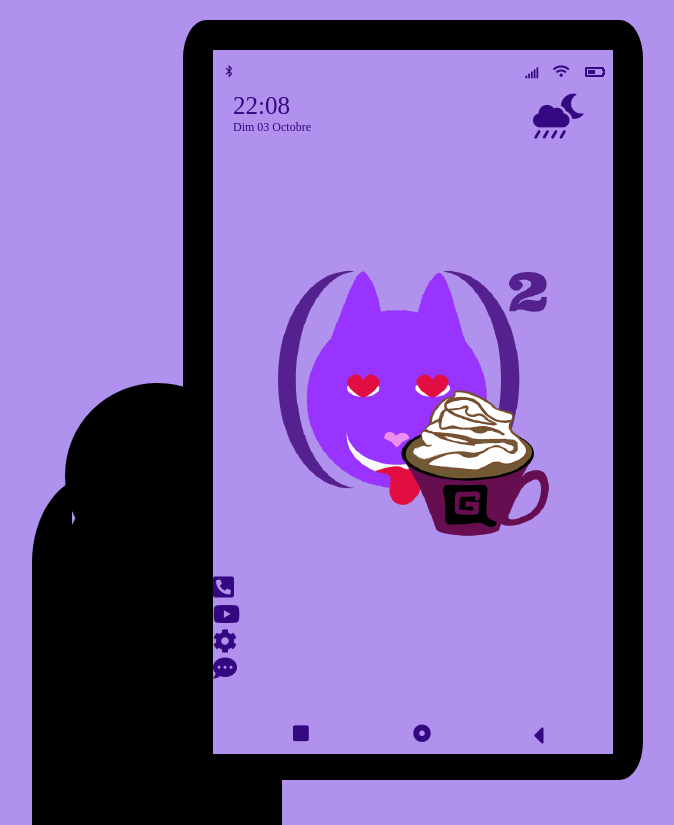
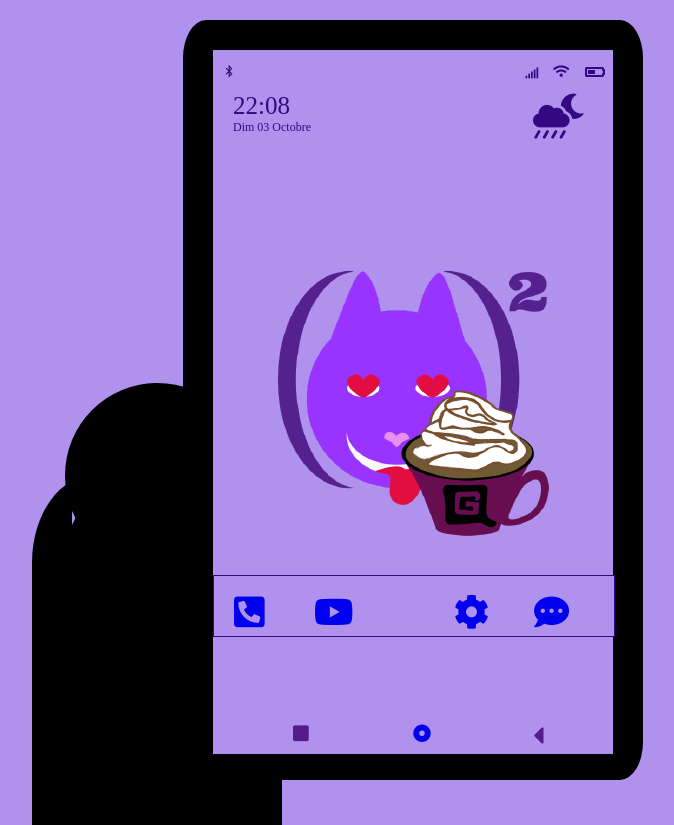
Before and after one commit to acha88/chaTablet, a plain HTML site: page index.html in a window 1280 px wide. Shown: the whole page, without its empty margins (355-1029 px from the left). Drawn offline with Linux system fonts and the light colour scheme.

Commit message:
menus + finalisation page accueil + page youtube

```diff
--- a/style.css
+++ b/css/style.css
@@ -61,7 +61,7 @@
     height: 700px;
     border: #000 solid 30px;
     border-radius: 5%;
-    background-image: url(img/ChaHAuTcarrer_pdp.png);
+    background-image: url(../img/ChaHAuTcarrer_pdp.png);
     background-repeat: no-repeat;
     background-position: center;
 }
@@ -143,7 +143,48 @@
     width: 100%;
     height: 60px;
     color: #330881;
-    font-size: 24px;
+    font-size: 35px;
+    border: #330881 1px solid;
+}
+.appel {
+    position: absolute;
+    margin: auto;
+    top: 30%;
+    left: 5%;
+    right: 0;
+    bottom: 0;
+}
+.youtube {
+    position: absolute;
+    margin: auto;
+    top: 30%;
+    left: 25%;
+    right: 0;
+    bottom: 0;
+}
+.parametre {
+    position: absolute;
+    margin: auto;
+    top: 30%;
+    left: 60%;
+    right: 0;
+    bottom: 0;
+}
+.sms {
+    position: absolute;
+    margin: auto;
+    top: 30%;
+    left: 80%;
+    right: 0;
+    bottom: 0;
+}
+.bodyTabletYoutube {
+    position: absolute;
+    margin: auto;
+    top: 5%;
+    left: 0;
+    right: 0;
+    bottom: 0;
 }
 /* pied tablette */
 .footerTablet {
--- a/index.html
+++ b/index.html
@@ -5,7 +5,7 @@
     <meta http-equiv="X-UA-Compatible" content="IE=edge">
     <meta name="viewport" content="width=device-width, initial-scale=1.0">
     <title>ChaTubeTablette</title>
-    <link rel="stylesheet" href="style.css">
+    <link rel="stylesheet" href="css/style.css">
     <link rel="stylesheet" href="https://cdnjs.cloudflare.com/ajax/libs/font-awesome/5.13.0/css/all.min.css"/>
 </head>
 <body>
@@ -25,15 +25,19 @@
             <div class="meteo"><i class="fas fa-cloud-moon-rain"></i></div>
         </div>
         <div class="bodyTablet">
-            <div class="appel"><i class="fas fa-phone-square-alt"></i></div>
-            <div class="youtube"><i class="fab fa-youtube"></i></div>
-            <div class="parametre"><i class="fas fa-cog"></i></div>
-            <div class="sms"><i class="fas fa-comment-dots"></i></div>
+            <nav>
+                <a href="appel.html" class="appel"><i class="fas fa-phone-square-alt"></i></a>
+                <a href="chaTube.html" class="youtube"><i class="fab fa-youtube"></i></a>
+                <a href="parametre.html" class="parametre"><i class="fas fa-cog"></i></a>
+                <a href="sms.html" class="sms"><i class="fas fa-comment-dots"></i></a>
+            </nav>
         </div>
         <div class="footerTablet">
-            <div class="carrer"><i class="fas fa-stop"></i></div>
-            <div class="circle"><i class="fas fa-dot-circle"></i></div>
-            <div class="return"><i class="fas fa-caret-left"></i></div>
+            <nav>
+                <a href="" class="carrer"><i class="fas fa-stop"></i></a>
+                <a href="index.html" class="circle"><i class="fas fa-dot-circle"></i></a>
+                <a href="" class="return"><i class="fas fa-caret-left"></i></a>
+            </nav>
         </div>
     </section>
 </body>
```
Also changed, not shown: chaTube.html (+44 -0 lines).
